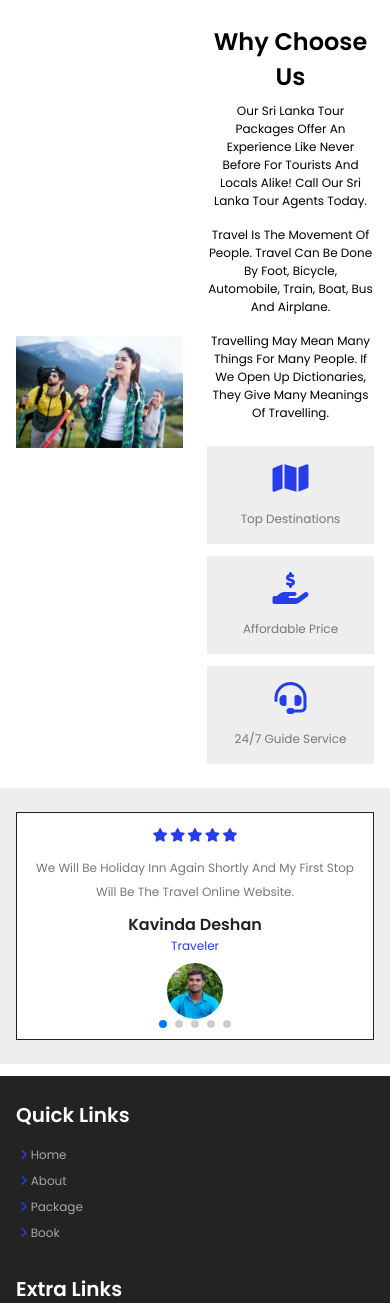
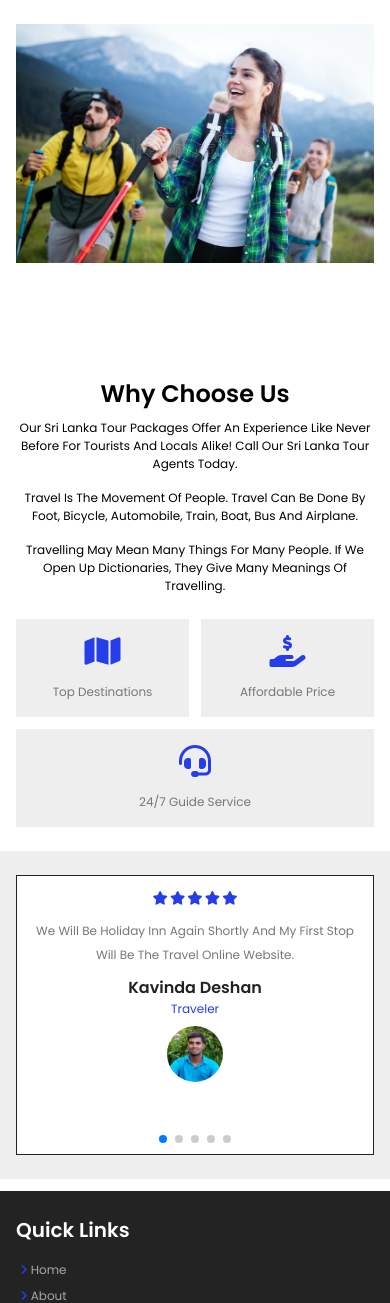
Before and after one commit to tkdeshan/Web_Travel_Lanka, a PHP site: page /about.php in a window 390 px wide. Shown: the part 507-1810 px from the top of the page. Run offline with PHP 8.4, Linux system fonts and the light colour scheme; some libraries are stand-ins or nearby versions.

Commit message:
update styles

```diff
--- a/css/style.css
+++ b/css/style.css
@@ -399,6 +399,10 @@
     .home .swiper-slide .content h3{
       font-size: 10vw;
     }
+
+   .about{
+      flex-direction: column;
+   }
  }
 
  @media (max-width:768px){
@@ -433,6 +437,10 @@
         margin: 2rem;
         text-align: center;
     }
+
+   .about{
+      flex-direction: column;
+   }
  }
 
 
@@ -444,6 +452,10 @@
     .heading-title{
         font-size: 3.5rem;
     }
+
+   .about{
+      flex-direction: column;
+   }
  }
 
 /*about page */
@@ -533,7 +545,7 @@
    text-align: center;
    box-shadow: var(--box-shadow);
    user-select: none;
-   /* height: 35rem; */
+   height: 35rem;
 }
 
 .reviews .slide .stars{
```
